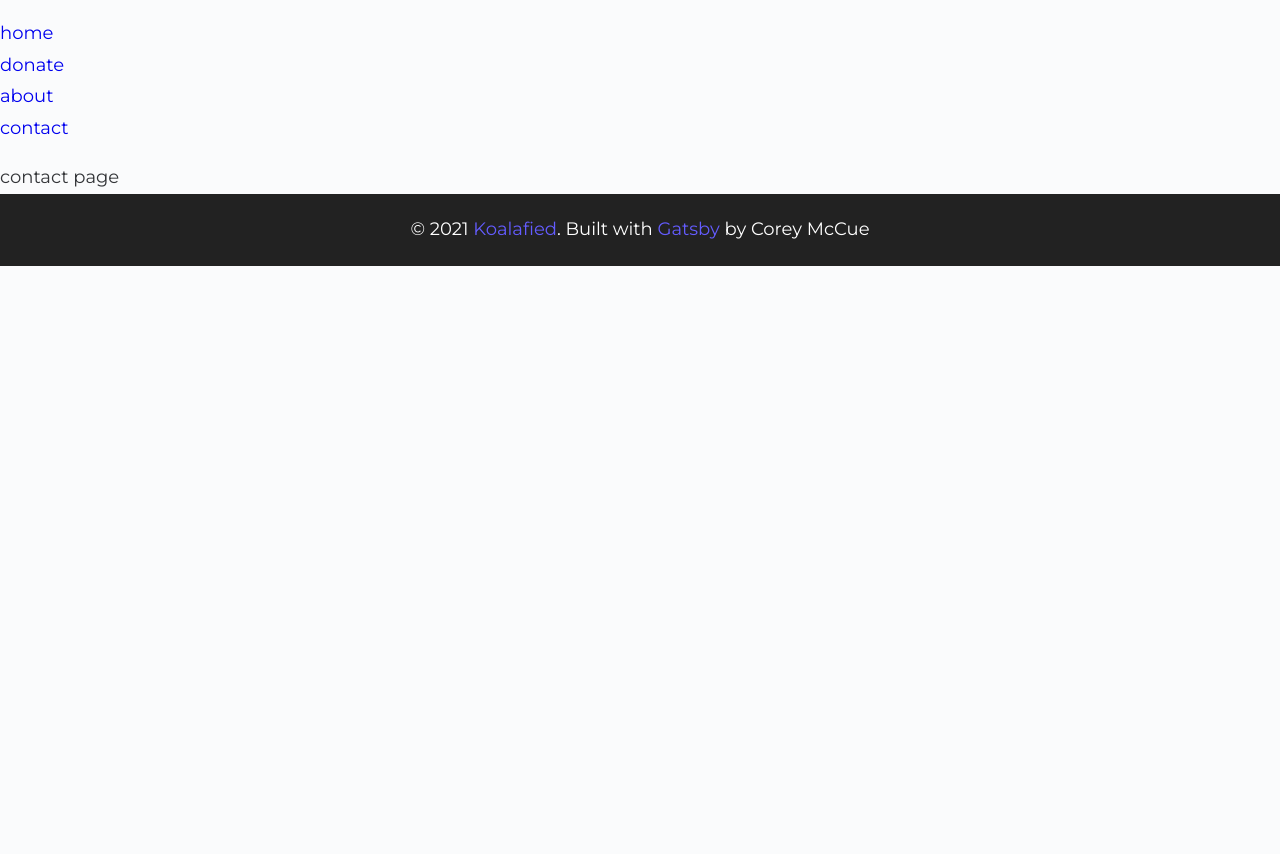
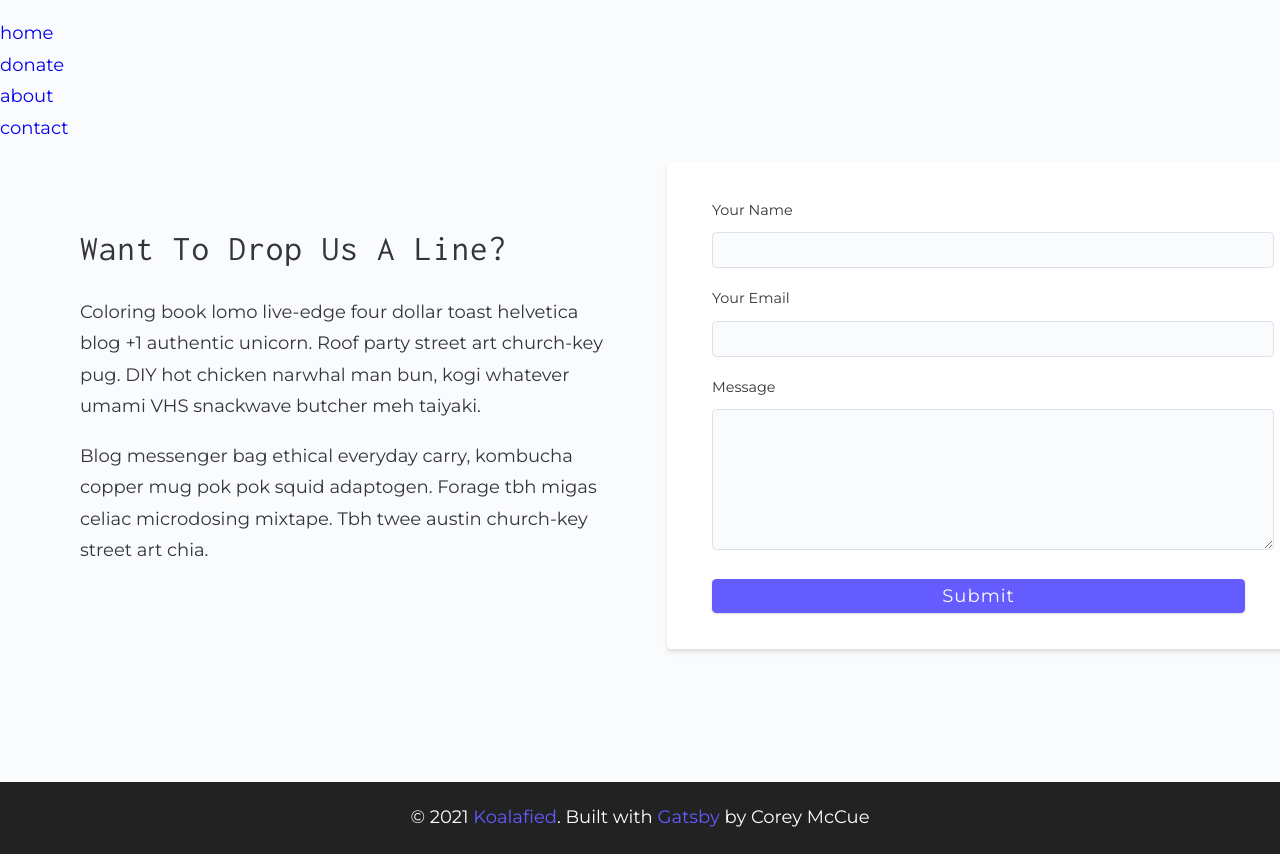
Before and after one commit to TheCoreyMcCue/koalafied, a Gatsby site: page /contact in a window 1280 px wide. Before the commit the page ends 800 px from the top, so only its background shows below. Built offline with nearby package versions, Linux system fonts and the light colour scheme; Gatsby itself is replaced by a stand-in of ours.

Commit message:
complete contact page styling

```diff
--- a/src/pages/contact.js
+++ b/src/pages/contact.js
@@ -4,7 +4,32 @@ import Layout from '../components/Layout'
 const contact = () => {
   return (
     <Layout>
-      contact page
+      <main className="page">
+        <section className="contact-page">
+          <article className="contact-info">
+            <h3>Want to drop us a line?</h3>
+            <p>Coloring book lomo live-edge four dollar toast helvetica blog +1 authentic unicorn. Roof party street art church-key pug. DIY hot chicken narwhal man bun, kogi whatever umami VHS snackwave butcher meh taiyaki. </p>
+            <p>Blog messenger bag ethical everyday carry, kombucha copper mug pok pok squid adaptogen. Forage tbh migas celiac microdosing mixtape. Tbh twee austin church-key street art chia.</p>
+          </article>
+          <article>
+            <form className="form ontact-form">
+              <div className="form-row">
+                <label htmlFor="name">your name</label>
+                <input type="text" name="name" id="name"/>
+              </div>
+              <div className="form-row">
+                <label htmlFor="email">your email</label>
+                <input type="text" name="email" id="email"/>
+              </div>
+              <div className="form-row">
+                <label htmlFor="message">message</label>
+                <textarea name="message" id="message"></textarea>
+              </div>
+              <button type="submit" className="btn block">submit</button>
+            </form>
+          </article>
+        </section>
+      </main>
     </Layout>
   )
 }
```
